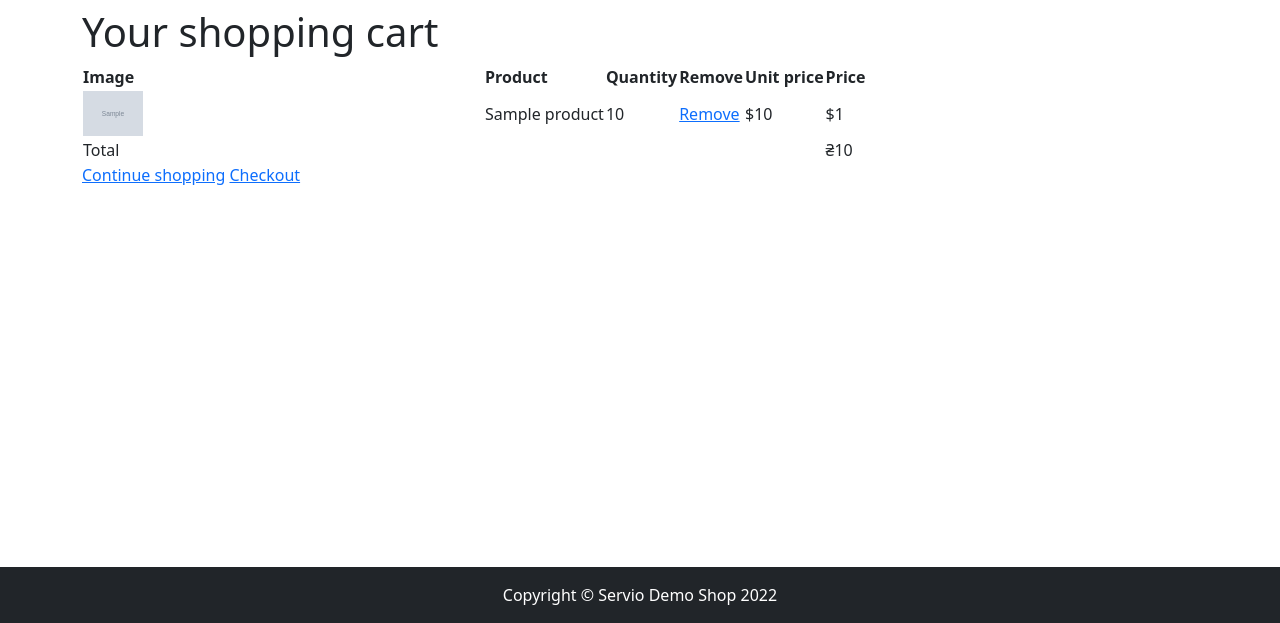
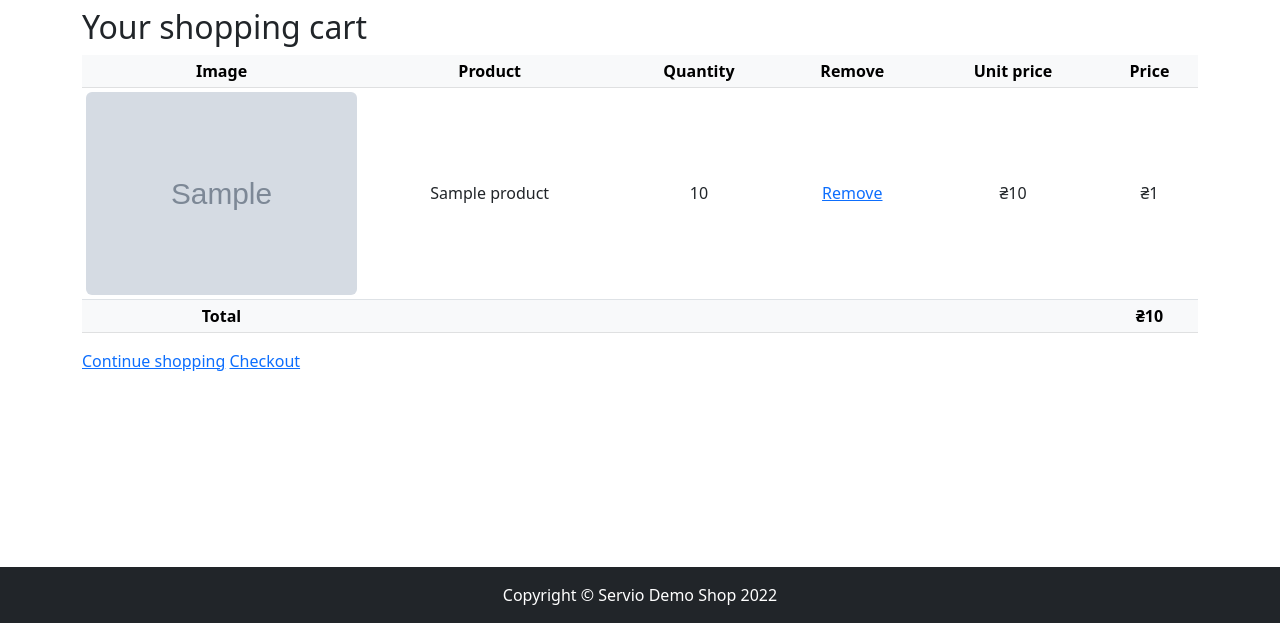
Before and after one commit to i5ilya/DjangoProject, a Django app: template demoshop/templates/cart/cart_detail.html in a window 1280 px wide. Shown: the part 177-800 px from the top of the page. Run offline with Django 4.2, Linux system fonts and the light colour scheme; the template is opened without the code that fills it: most values are stand-ins (such as "Sample title", 1, 10 or a date in 2020); grey boxes marked "Sample" are stand-in pictures; some libraries are stand-ins or nearby versions.

Commit message:
cart html corrections

```diff
--- a/demoshop/cart/views.py
+++ b/demoshop/cart/views.py
@@ -18,12 +18,14 @@ def cart_add(request, product_id):
                  update_quantity=cd['update'])
     return redirect('cart:cart_detail')
 
+
 def cart_remove(request, product_id):
     cart = Cart(request)
     product = get_object_or_404(Product, id=product_id)
     cart.remove(product)
     return redirect('cart:cart_detail')
 
+
 def cart_detail(request):
     cart = Cart(request)
     return render(request, 'cart/cart_detail.html', {'cart': cart})
--- a/demoshop/templates/cart/cart_detail.html
+++ b/demoshop/templates/cart/cart_detail.html
@@ -10,10 +10,11 @@
 
 <section class="py-2">
     <div class="container">
-<h1>Your shopping cart</h1>
-    <table class="cart">
-        <thead>
-        <tr>
+<h2>Your shopping cart</h2>
+<div class="table-responsive">
+    <table class="cart table table-sm">
+        <thead class="table-light">
+        <tr class="text-center">
             <th>Image</th>
             <th>Product</th>
             <th>Quantity</th>
@@ -25,24 +26,24 @@
         <tbody>
         {% for item in cart %}
             {% with product=item.product %}
-                <tr>
-                    <td>
+                <tr class="text-center align-middle">
+                    <td class="w-25">
                         <a href="{{ product.get_absolute_url }}">
-                            <img class="card-img-top img-fluid" src="{{ product.image_url | default_if_none:'#' }}" alt="no image"  style="height:15%; width:15%"/>
+                            <img class="rounded thumbnail img-responsive" src="{{ product.image_url | default_if_none:'#' }}" alt="no image" style="display:block;" width="100%" height="100%"/>
                         </a>
                     </td>
                     <td>{{ product.name }}</td>
                     <td>{{ item.quantity }}</td>
                     <td><a href="{% url "cart:cart_remove" product.id %}">Remove</a></td>
-                    <td class="num">${{ item.price }}</td>
-                    <td class="num">${{ item.total_price }}</td>
+                    <td class="num">₴{{ item.price }}</td>
+                    <td class="num">₴{{ item.total_price }}</td>
                 </tr>
             {% endwith %}
         {% endfor %}
-        <tr class="total">
-            <td>Total</td>
+        <tr class="total table-light text-center">
+            <td><strong>Total</strong></td>
             <td colspan="4"></td>
-            <td class="num">₴{{ cart.get_total_price }}</td>
+            <td class="num"><strong>₴{{ cart.get_total_price }}</strong></td>
         </tr>
         </tbody>
     </table>
@@ -51,6 +52,7 @@
         <a href="#" class="button">Checkout</a>
     </p>
 </div>
+</div>
 </section>
 
 
```
Also changed, not shown: demoshop/db.sqlite3.
